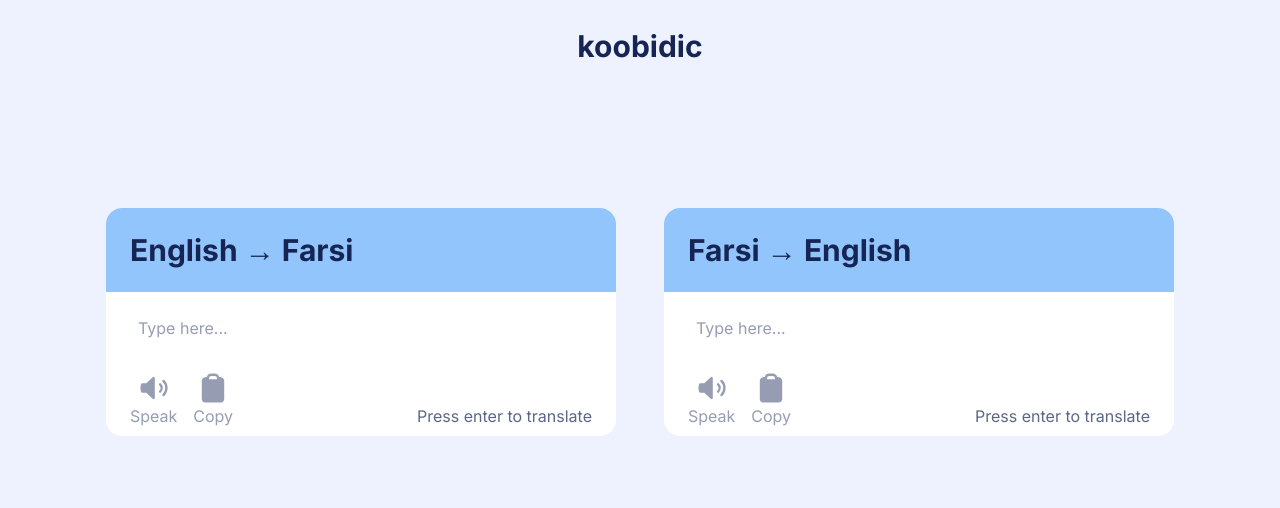
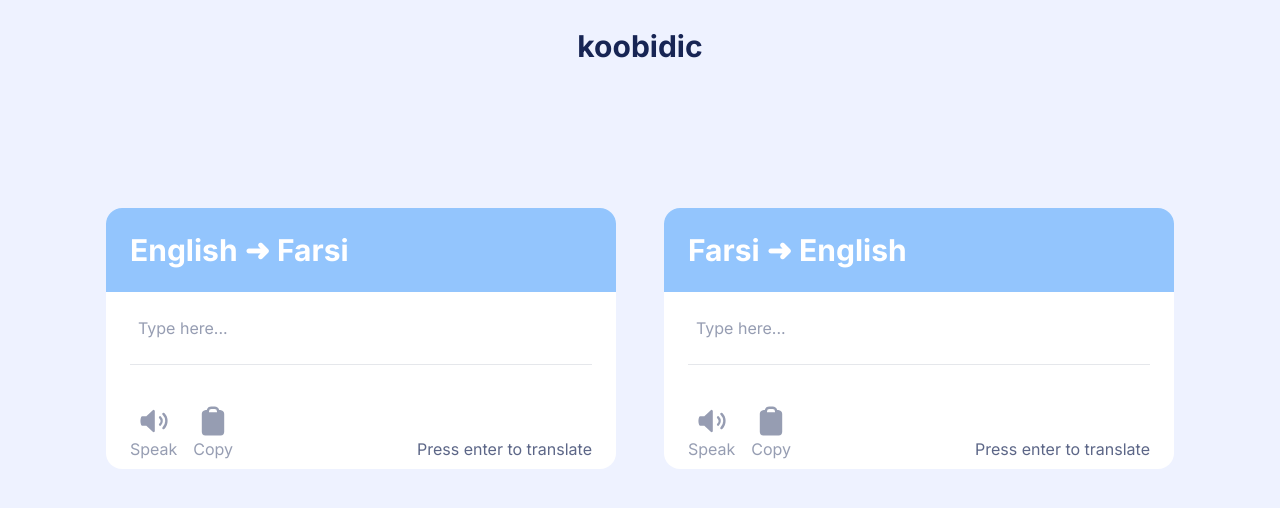
Before and after one commit to mei-chen/farsi-translator, a Next.js app: page / in a window 1280 px wide. Shown: the top 508 px of the page. Built offline with nearby package versions, Linux system fonts and the light colour scheme.

Commit message:
fixed styling, added copy text functionality

```diff
--- a/app/api/route.tsx
+++ b/app/api/route.tsx
@@ -16,7 +16,7 @@
         const stream = await openai.chat.completions.create({
         model: "gpt-4-turbo-preview",
         stream: true,
-        messages: [{role: "system", content: "translate this to Farsi in phonetics. Only state the phonetics."}
+        messages: [{role: "system", content: "translate this to Farsi in phonetics. Only state the phonetics, without any quotations added."}
             ,{role: 'user', content: text }],});
 
 
@@ -27,7 +27,7 @@
         const farsi = await openai.chat.completions.create({
             model: "gpt-4-turbo-preview",
             stream: true,
-            messages: [{role: "system", content: "translate this to Farsi. Only state the farsi."}
+            messages: [{role: "system", content: "translate this to Farsi. Only state the farsi, without any quotations added."}
                 ,{role: 'user', content: write_stream }],});
 
         for await (const chunk of farsi) {
--- a/app/page.tsx
+++ b/app/page.tsx
@@ -5,7 +5,7 @@
   return (
     <main className="p-7 flex min-h-screen flex-col items-center bg-indigo-50 font-['Schibsted Grotesk'] text-black">
         <h1 className="text-3xl font-bold text-blue-950 text-center">koobidic</h1>
-        <div className="w-10/12 py-36 items-center justify-center gap-12 flex flex-row">
+        <div className="w-10/12 py-36 items-start justify-center gap-12 flex flex-row">
           <Translator translateFrom='English'></Translator>
           <Translator translateFrom='Farsi'></Translator>
         </div>
--- a/app/ui/translator.tsx
+++ b/app/ui/translator.tsx
@@ -2,6 +2,7 @@
 import { SpeakerWaveIcon, ClipboardIcon } from '@heroicons/react/20/solid';
 import { useState } from 'react';
 import Typewriter from 'typewriter-effect';
+import Tippy from '@tippyjs/react';
 
 export function Translator({translateFrom}: {translateFrom: string}) {
   const [translate, setTranslate] = useState('')
@@ -26,7 +27,7 @@
 
 
   const keyDownHandler = async (e: React.KeyboardEvent) => {
-    if (e.key === "Enter") {
+    if (e.key === "Enter" && translate) {
       e.preventDefault();
       const data = await fetchAIResponse();
       setText(data.write_stream)
@@ -37,11 +38,20 @@
   return (
   <div className="flex w-6/12 rounded-2xl flex-col px-6 bg-white">
   <div className="justify-start items-center gap-4 inline-flex p-6 -mx-6 bg-blue-300 rounded-t-2xl">
-    <h2 className="text-blue-950 w-screen text-3xl font-bold">{translateFrom === 'English' ? "English → Farsi" : "Farsi → English"}</h2>
+    <h2 className="text-white w-screen text-3xl font-bold">{translateFrom === 'English' ? "English ➜ Farsi" : "Farsi ➜ English"}</h2>
   </div>
   <input type='text' className="my-4 text-blue-950 p-2 placeholder-blue-950 placeholder-opacity-45 outline-none" onKeyDown={keyDownHandler} onChange={e => setTranslate(e.currentTarget.value)} placeholder='Type here...'/>
-  <input readOnly type={text ? 'text' : 'hidden'} className="text-blue-950 p-2 outline-none" value={text}/>
-  <input readOnly type={farsi ? 'text' : 'hidden'} className="text-blue-950 p-2 outline-none" value={farsi}/>
+  <hr></hr>
+  {/* <Typewriter
+    options={{
+      strings: text,
+      autoStart: true,
+      loop: false,
+      delay: 1,
+    }}
+/> */}
+  <span className="text-blue-950 p-2 outline-none text-wrap">{text}</span>
+  <span className="text-blue-950 p-2 outline-none text-wrap">{farsi}</span>
   <div className="justify-between items-end flex">
   <div className="flex gap-4">
     <div className="flex-col items-end gap-1 flex">
@@ -51,10 +61,12 @@
         </button>
     </div>
     <div className="flex-col items-end gap-1 flex">
-      <button className='flex flex-col items-center text-opacity-45 text-blue-950 text-center transition ease-in-out py-2 delay-75 hover:text-opacity-100'>
+    <Tippy content="Copied to clipboard!" trigger='click' arrow='true' className='bg-blue-300 p-1 rounded-lg'>
+      <button className='flex flex-col items-center text-opacity-45 text-blue-950 text-center transition ease-in-out py-2 delay-75 hover:text-opacity-100' onClick={() => {navigator.clipboard.writeText(text)}}>
       <ClipboardIcon className="h-8"/>
        <span>Copy</span>
         </button>
+    </Tippy>
     </div>
   </div>
     <div className="text-blue-950 text-opacity-70 font-normal py-2">Press enter to translate</div>
--- a/package.json
+++ b/package.json
@@ -11,6 +11,7 @@
   "dependencies": {
     "@heroicons/react": "^2.1.3",
     "@next/env": "^14.2.3",
+    "@tippyjs/react": "^4.2.6",
     "clsx": "^2.1.0",
     "esrun": "^3.2.26",
     "next": "^14.2.3",
@@ -19,6 +20,7 @@
     "openai-streams": "^6.2.0",
     "react": "^18.3.1",
     "react-dom": "^18.3.1",
+    "tippy.js": "^6.3.7",
     "typewriter-effect": "^2.21.0"
   },
   "devDependencies": {
```
Also changed, not shown: 1 other file (tests, documents, lock files or other folders).
